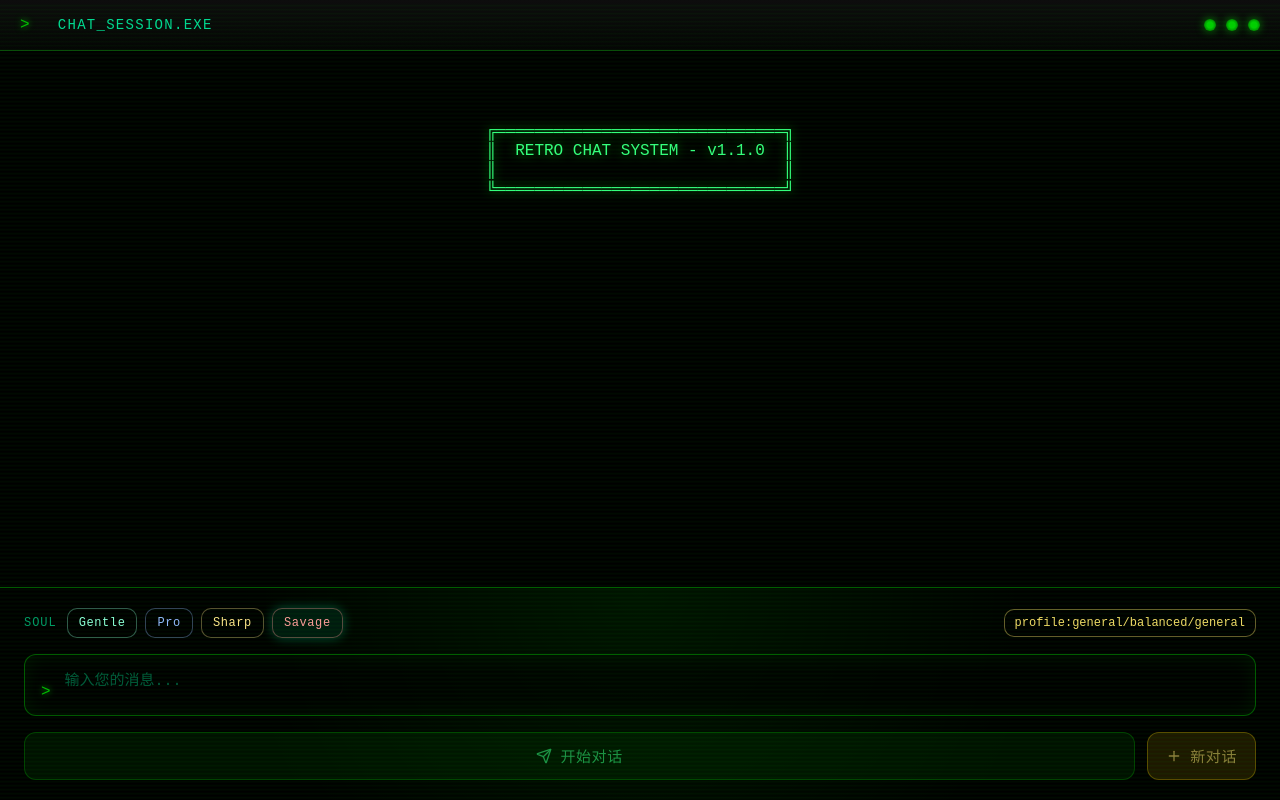
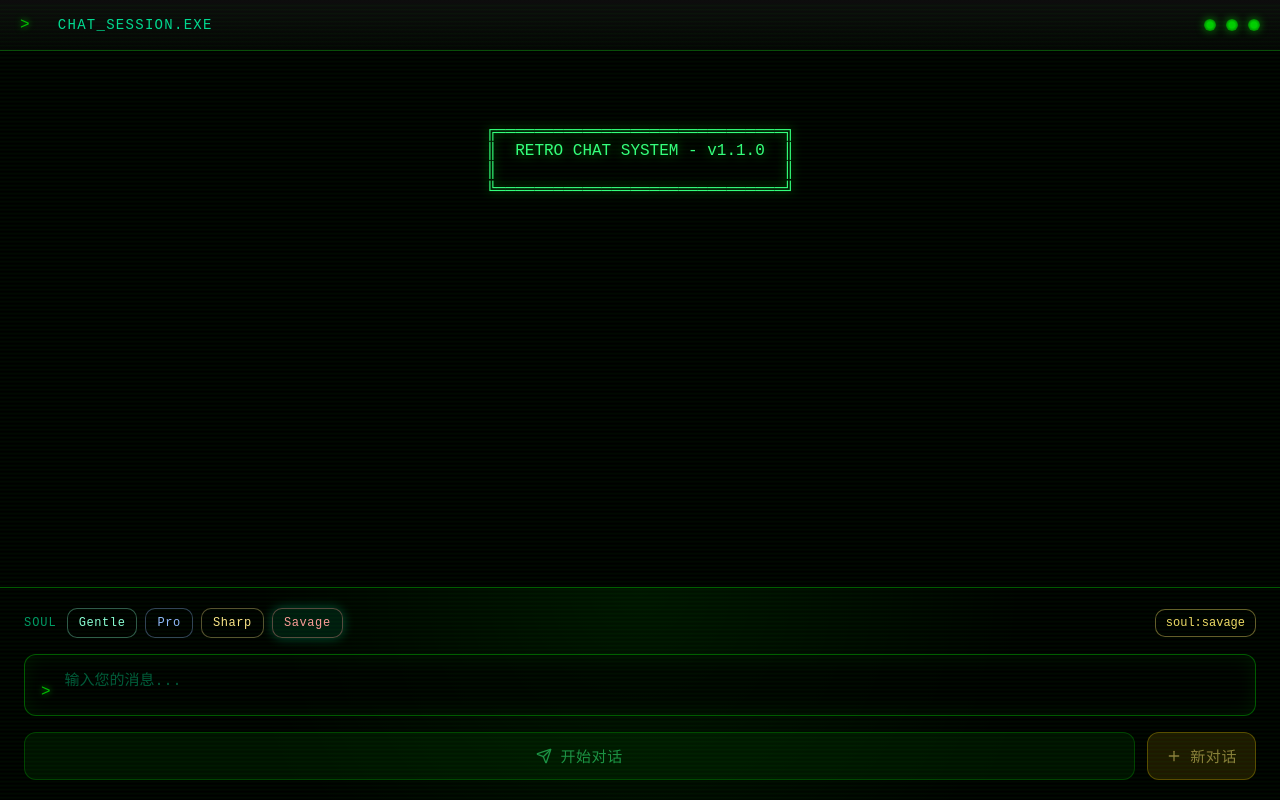
Before and after one commit to jscity/minichatv, a React (Vite) app: page / in a window 1280 px wide. Built offline with nearby package versions, Linux system fonts and the light colour scheme.

Commit message:
fix: simplify runtime hint to model and soul only

```diff
--- a/src/components/ChatInterface.tsx
+++ b/src/components/ChatInterface.tsx
@@ -30,16 +30,6 @@ const DEFAULT_PROFILE: UserProfile = {
   topicPreference: 'general',
   tonePreference: 'balanced',
   audienceMode: 'general'
-};
-
-const TOPIC_LABELS: Record<TopicPreference, string> = {
-  general: 'general',
-  emotion: 'emotion',
-  game: 'gaming',
-  coding: 'coding',
-  medical: 'medical',
-  elder: 'elder',
-  kids: 'kids'
 };
 
 const SOUL_OPTIONS: Array<{ value: SoulMode; label: string; className: string }> = [
@@ -186,20 +176,11 @@ const extractText = (event: unknown): string => {
 const getRouteHint = (response: Response) => {
   const modelTier = response.headers.get('x-route-model');
   const soul = response.headers.get('x-route-soul');
-  const soulSource = response.headers.get('x-route-soul-source');
-  const tags = response.headers.get('x-route-tags');
 
   const chunks: string[] = [];
   if (modelTier) chunks.push(`model:${modelTier}`);
-  if (soul) chunks.push(`soul:${soul}${soulSource && soulSource !== 'file' ? `(${soulSource})` : ''}`);
-  if (tags) chunks.push(`tags:${tags}`);
+  if (soul) chunks.push(`soul:${soul}`);
   return chunks.join(' | ');
-};
-
-const buildStatusHint = (routeHint: string, profile: UserProfile) => {
-  const profileHint = `profile:${TOPIC_LABELS[profile.topicPreference]}/${profile.tonePreference}/${profile.audienceMode}`;
-  if (!routeHint) return profileHint;
-  return `${routeHint} | ${profileHint}`;
 };
 
 const getClientTimeZone = () => {
@@ -446,7 +427,7 @@ export function ChatInterface() {
   };
 
   const hasMessages = messages.length > 0;
-  const statusHint = buildStatusHint(routeHint, userProfile);
+  const statusHint = routeHint || `soul:${soulMode}`;
 
   return (
     <div className="retro-terminal">
```
